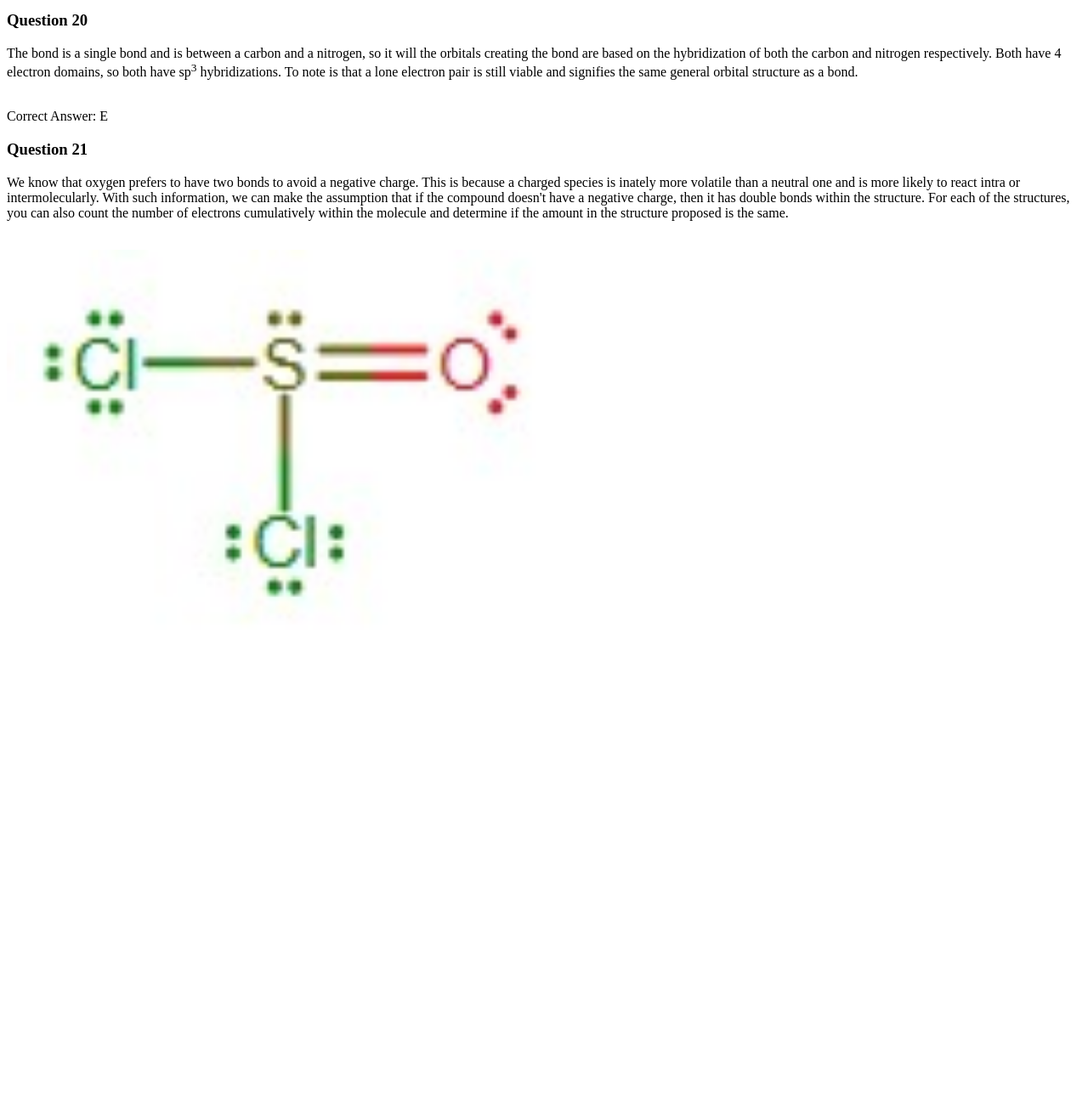
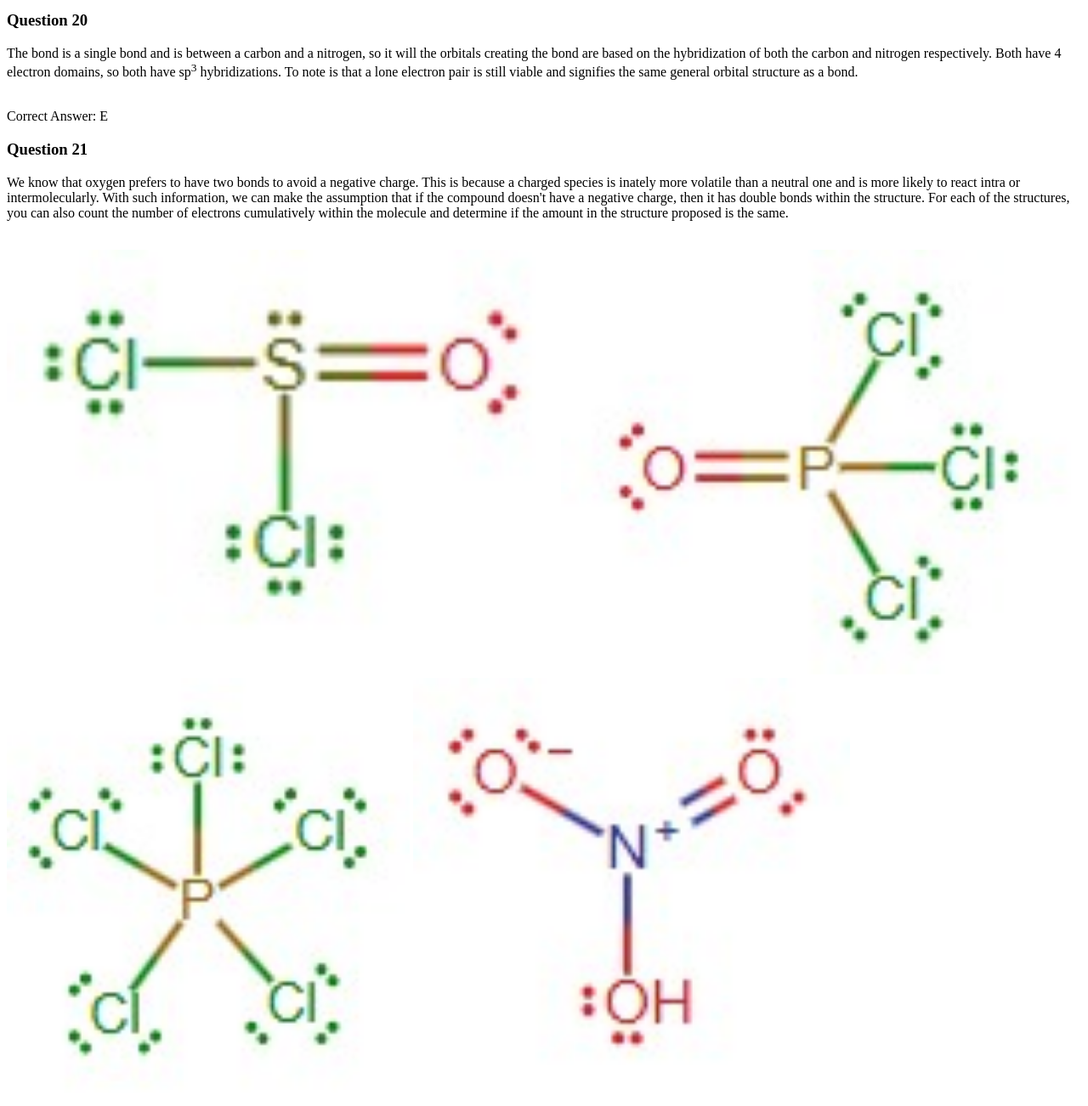
Before and after one commit to Eggboi-eng/Webdesign, a plain HTML site: page HomeworkProblems/First Folder/index.html in a window 1280 px wide. Shown: the part 2425-3727 px from the top of the page at 85% size. Before the commit the page ends 3231 px from the top, so only its background shows below. Drawn offline with Linux system fonts and the light colour scheme.

Commit message:
Initial Commit

```diff
--- a/HomeworkProblems/First Folder/index.html
+++ b/HomeworkProblems/First Folder/index.html
@@ -172,5 +172,8 @@
         </p>
         <br>
           <img src="images/HW1Question 21a.jpg" alt="Images pertaining to each of the structures of the given molecules" height="500" length="500">
+          <img src="images/HW1Question21b.jpg" alt="Images pertaining to each of the structures of the given molecules" height="500" length="500">
+          <img src="images/HWQuestion21c.jpg" alt="Images pertaining to each of the structures of the given molecules" height="500" length="500">
+          <img src="images/HW1Question21d.jpg" alt="Images pertaining to each of the structures of the given molecules" height="500" length="500">
         </br>
   </html>
```
Also changed, not shown: HomeworkProblems/First Folder/images/HW1Question21b.jpg (added), HomeworkProblems/First Folder/images/HW1Question21d.jpg (added), HomeworkProblems/First Folder/images/HWQuestion21c.jpg (added).
